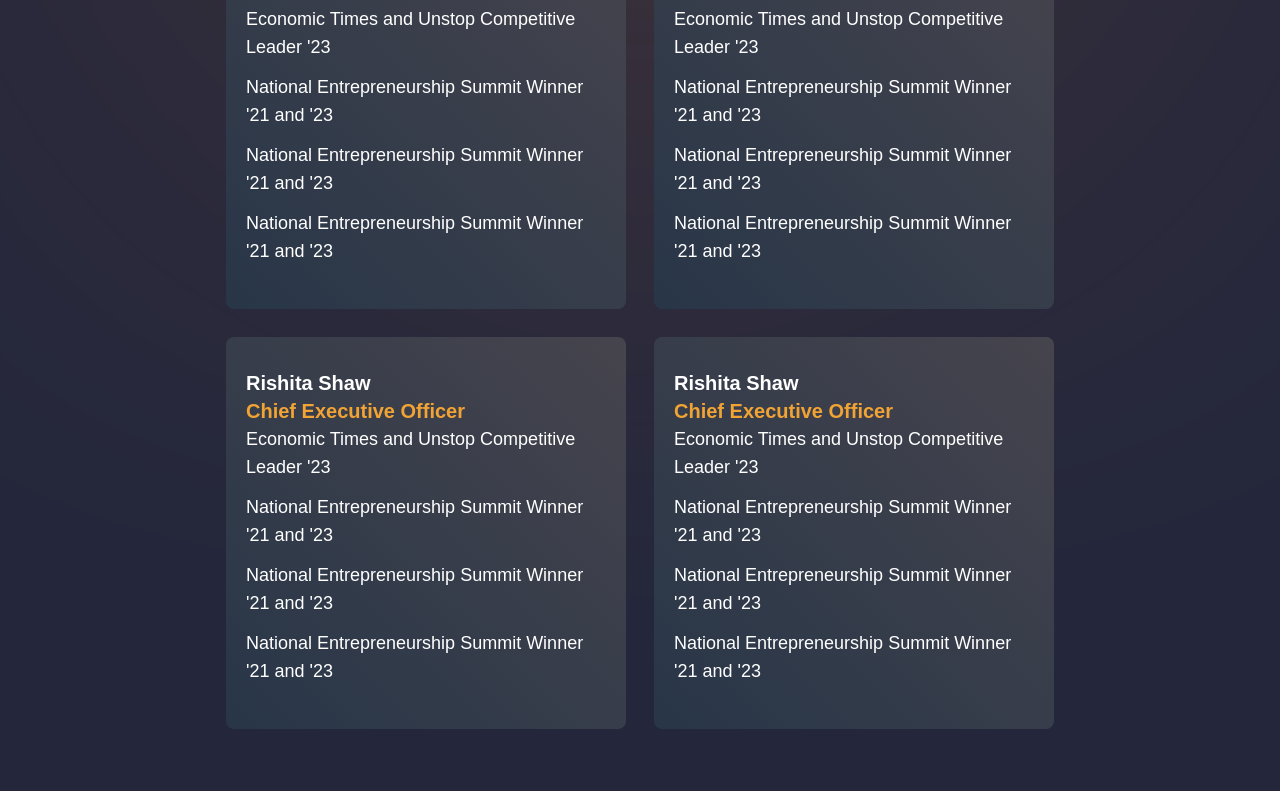
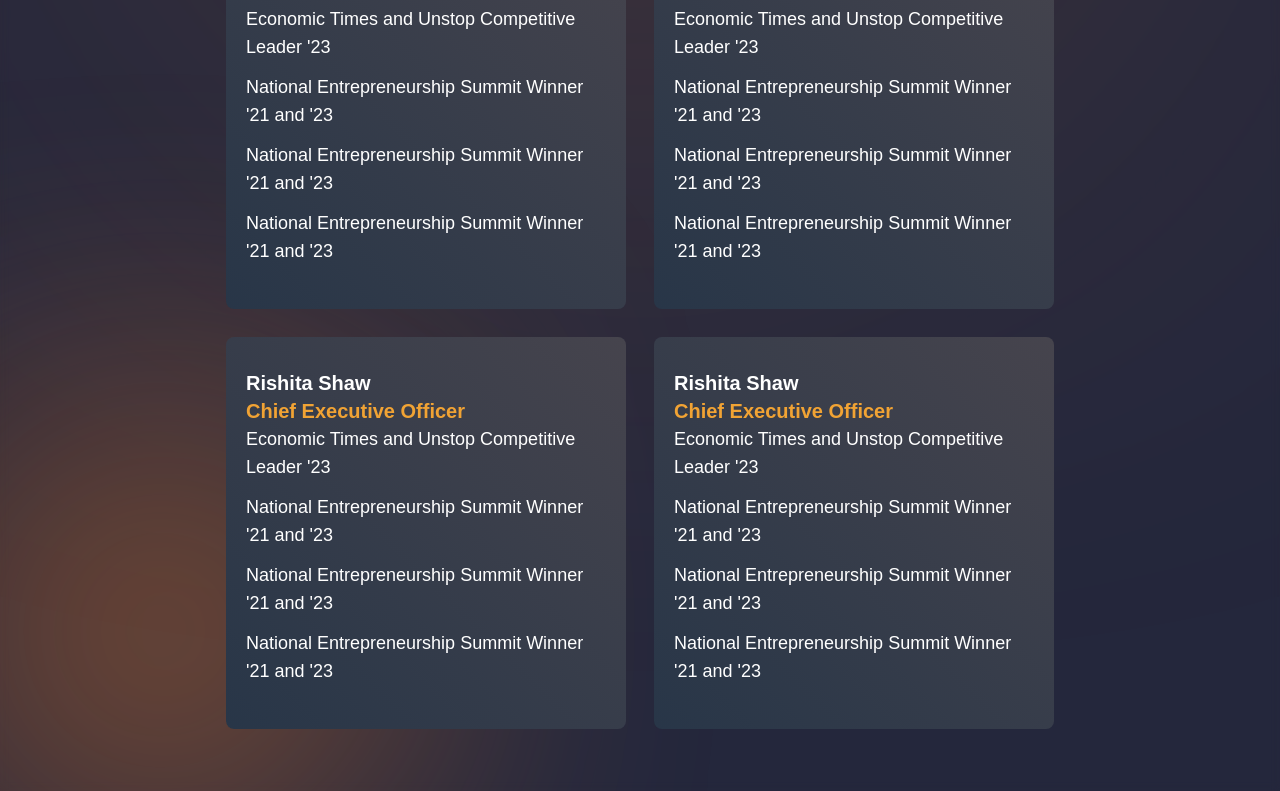
Before and after one commit to anuran-roy/alchemyst-landing-page, a Next.js app: page / in a window 1280 px wide. Shown: the part 3432-4223 px from the top of the page. Built offline with nearby package versions, Linux system fonts and the light colour scheme.

Commit message:
updated gradients

```diff
--- a/src/app/page.tsx
+++ b/src/app/page.tsx
@@ -152,7 +152,8 @@
 
       </div>
 
-      <div className='meet__our__team__section w-full min-h-max py-5 flex justify-center items-center px-5 bg-bg-primary flex-col'>
+      <div className='meet__our__team__section w-full min-h-max py-5 flex justify-center items-center px-5 bg-bg-primary flex-col relative backdrop-blur-sm bg-opacity-0'>
+        <div className='absolute bottom-0 left-0 w-[20rem] h-[20rem] bg-gradient-to-r from-orange-500 to-orange-400 rounded-full blur-[10rem] -z-10'></div>
         <div className='text-white font-semibold text-5xl'>
           Meet our <span className='bg-gradient-to-br from-teal-500 to-white bg-clip-text text-transparent'>Team</span>
         </div>
```
